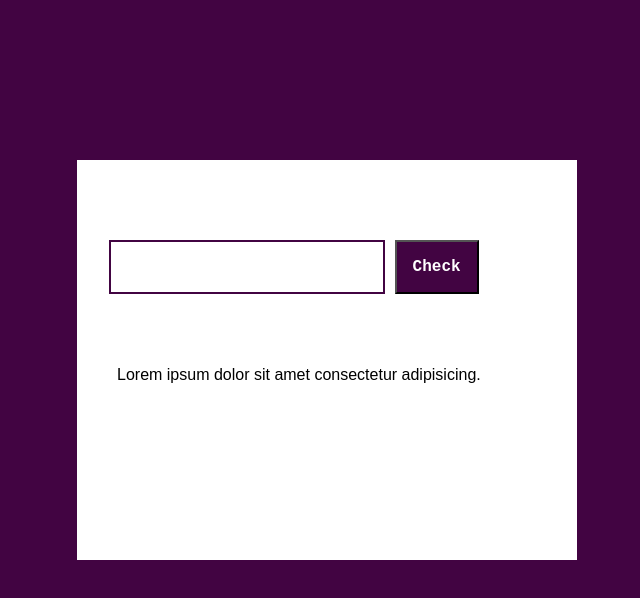
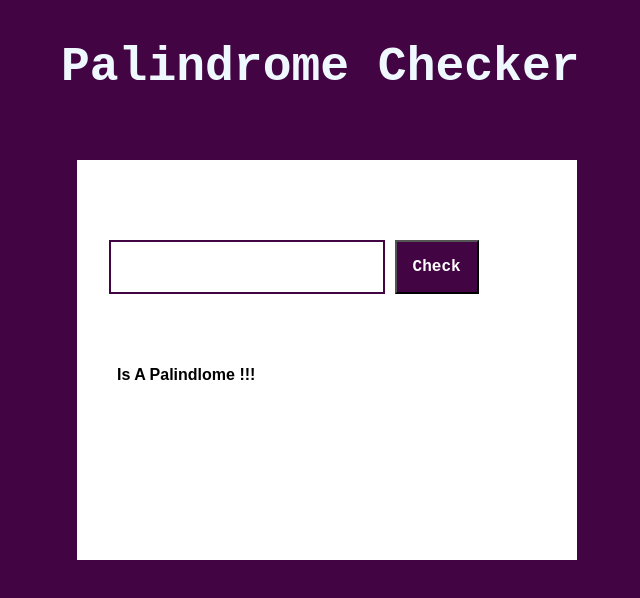
Before and after one commit to Prince-lab-1/Palindrome-checker, a plain HTML site: page index.html in a window 1280 px wide. Both pictures are taken after a click on the button "Check". Shown: the whole page, without its empty margins (419-1059 px from the left). Drawn offline with Linux system fonts and the light colour scheme.

Commit message:
added some un finished features

```diff
--- a/index.css
+++ b/index.css
@@ -7,6 +7,18 @@ body{
     background-color: rgb(66, 4, 66);
 }
 
+.header{
+    position:  relative;
+    color: aliceblue;
+    align-content: center;
+    text-align: center;
+    top: 5vh;
+    left: 60vh;
+    font-size: 3vh;
+    /* background-color: red; */
+    width: fit-content;
+    height: fit-content;
+}
 .container{
     position: absolute;
     background-color: white;
@@ -45,4 +57,7 @@ body{
     left: 5vh;
     font-family: arial;
     margin: auto;
+    text-transform: capitalize;
+    font-weight: bold;
+
 }
--- a/index.html
+++ b/index.html
@@ -7,12 +7,14 @@
     <link rel="stylesheet" href="index.css">
 </head>
 <body>
+
+    <div class="header"><h1>Palindrome Checker</h1></div>
     <div class="container">
         <input type="text" class="textbox" id="textbox">
         <button class="Check_btn" id="Check_btn">Check</button>
         <p class="result">Lorem ipsum dolor sit amet consectetur adipisicing.</p>
+
+        <script src="index.js"></script>
     </div>
-
-    <script src="index.js"></script>
 </body>
 </html>
--- a/index.js
+++ b/index.js
@@ -1,12 +1,43 @@
-document.getElementById('Check_btn').addEventListener('click',()=>{
-      var textbox = document.getElementById('textbox').value;
-
-      var text_array  = [textbox];
+var btn = document.querySelector('button');
 
 
-      let sep_text = textbox.split('');
-       console.log(textbox);
-      var reversed_text =
+document.addEventListener('keydown',()=>{
+    if (event.key == 'Enter') {
+        check();
+        let result = document.querySelector('input').innerHTML='';
+    }
+
+})
+
+btn.addEventListener('click',()=>{
+    check();
+});
 
 
-})
+function check() {
+
+    let txt = document.getElementById('textbox');
+
+    let txt_value  = txt.value;
+
+    let txt_splited = txt_value.split('')
+
+    let txt_reversed = txt_splited.reverse();
+
+    let txt_joined = txt_reversed.join('');
+
+
+
+
+
+    if (txt_value == txt_joined) {
+
+        let result = document.querySelector('.result');
+
+        result.innerHTML = `${txt_value} is A palindlome !!!`;
+    }else{
+        let result = document.querySelector('.result');
+
+        result.innerHTML = `${txt_value} is not A palindlome !!!`;
+    }
+}
```
